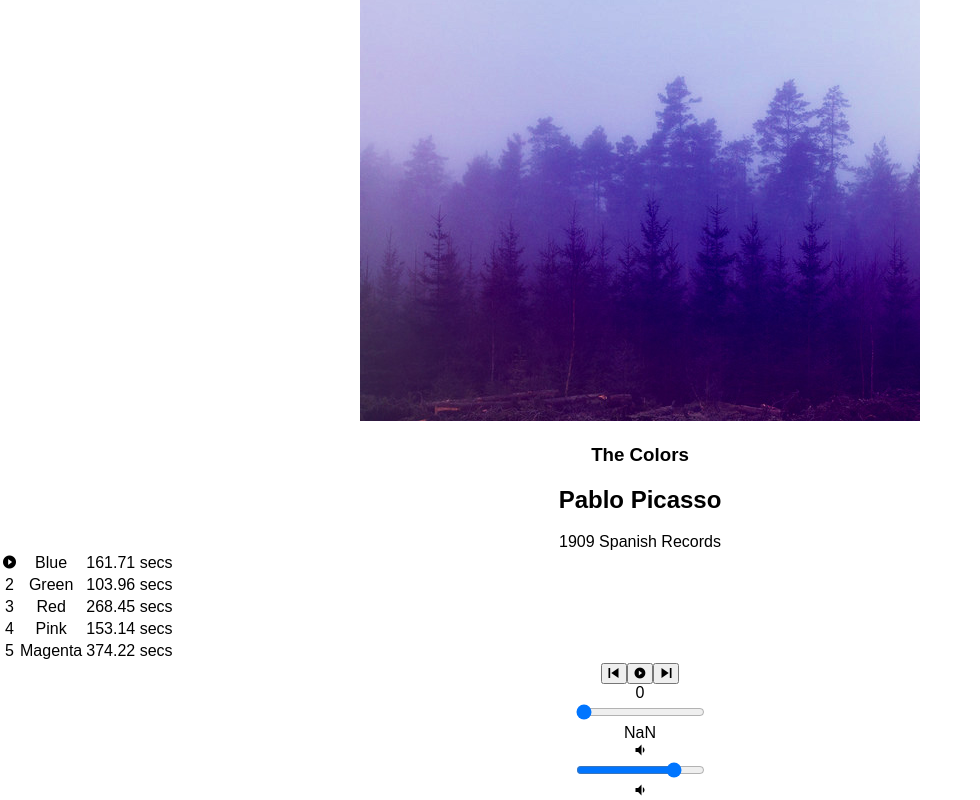
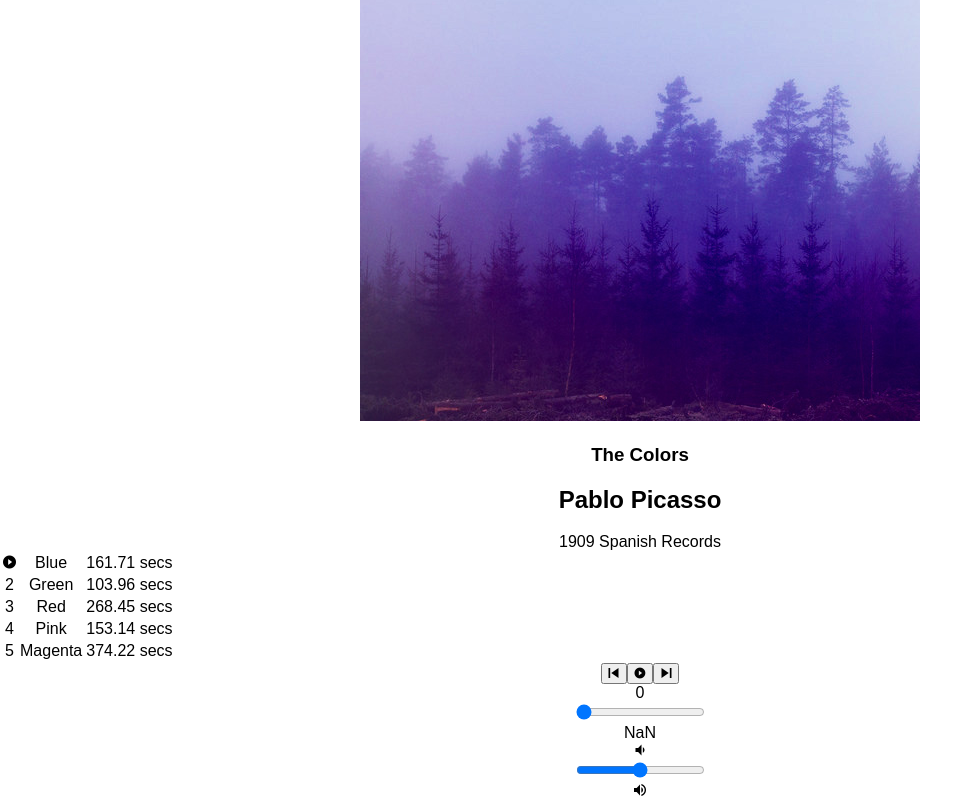
Before and after one commit to madhumurthy16/bloc-jams-react, a React (Create React App) app: page /album/the-colors in a window 1280 px wide. Shown: the part 237-1037 px from the top of the page, without its empty margins (0-980 px from the left). Built offline with nearby package versions, Linux system fonts and the light colour scheme.

Commit message:
Assignment 9 part one completed

```diff
--- a/src/components/Album.js
+++ b/src/components/Album.js
@@ -22,13 +22,15 @@ class Album extends Component {
 			isPlaying: false,
 			isHovered: false,
 			currentTime: 0,
-			duration: album.songs[0].duration
+			duration: album.songs[0].duration,
+			volume: 0
 		};
 
 		//Create an audio element
 		this.audioElement = document.createElement('audio');
 		//Assign the first song's src to the audio element
 		this.audioElement.src = album.songs[0].audioSrc;
+		this.audioElement.volume = 0.5;
 
 	}
 
@@ -46,6 +48,11 @@ class Album extends Component {
 	setSong(song) {
 		this.audioElement.src = song.audioSrc;
 		this.setState({ currentSong: song });
+	}
+
+	formatTime(time) {
+		var min = Math.floor(time/60);
+		return min;
 	}
 
 	// Click event handler => determines to call play(), pause() or setState()
@@ -98,6 +105,12 @@ class Album extends Component {
 		this.setState({currentTime: newTime});
 	}
 
+	handleVolumeChange(e) {
+		const newVolume = e.target.value;
+		this.audioElement.volume = newVolume;
+		this.setState({volume: newVolume});
+	}
+
 	componentDidMount() {
 		this.eventListeners = {
 			timeupdate: e => {
@@ -105,16 +118,21 @@ class Album extends Component {
 			},
 			durationchange: e => {
 				this.setState({ duration: this.audioElement.duration });
+			},
+			volumecontrol: e => {
+				this.setState({ volume: this.audioElement.volume });
 			}
 		};
 		this.audioElement.addEventListener('timeupdate', this.eventListeners.timeupdate);
 		this.audioElement.addEventListener('durationchange', this.eventListeners.durationchange);
+		this.audioElement.addEventListener('volumecontrol', this.eventListeners.volumecontrol);
 	}
 
 	componentWillUnMount() {
 		this.audioElement.src = null;
-		this.audioElement.RemoveEventListener('timeupdate', this.eventListeners.timeupdate);
-		this.audioElement.RemoveEventListeners('durationchange', this.eventListeners.durationchange);
+		this.audioElement.removeEventListener('timeupdate', this.eventListeners.timeupdate);
+		this.audioElement.removeEventListeners('durationchange', this.eventListeners.durationchange);
+		this.audioElement.removeEventListeners('volumecontrol', this.eventListeners.volumecontrol);
 	}
 
 	render() {
@@ -155,10 +173,12 @@ class Album extends Component {
 				isPlaying={this.state.isPlaying}
 				currentTime={this.audioElement.currentTime}
 				duration={this.audioElement.duration}
+				volume={this.audioElement.volume}
 				handleSongClick={() => this.handleSongClick(this.state.currentSong)}
 				handlePrevClick={() => this.handlePrevClick()}
 				handleNextClick={() => this.handleNextClick()}
-				handleTimeChange={(e) => this.handleTimeChange(e)} />
+				handleTimeChange={(e) => this.handleTimeChange(e)}
+				handleVolumeChange={(e) => this.handleVolumeChange(e)} />
 			</section>
 		);
 	}
--- a/src/components/PlayerBar.js
+++ b/src/components/PlayerBar.js
@@ -1,9 +1,7 @@
 import React, {Component} from 'react';
 
 class PlayerBar extends Component {
-	constructor(props) {
-		super(props);
-	}
+
 	render() {
 		return (
 			<section className="player-bar">
@@ -32,8 +30,15 @@ class PlayerBar extends Component {
 				</section>
 				<section id="volume-control">
 					<div className="icon ion-md-volume-low"></div>
-					<input type="range" className="seek-bar" value="80"/>
-					<div className="icon ion-md-volume-low"></div>
+					<input
+						type="range"
+						className="seek-bar"
+						value={this.props.volume}
+						min="0.0"
+						max="1.0"
+						step="0.01"
+						onChange={this.props.handleVolumeChange} />
+					<div className="icon ion-md-volume-high"></div>
 				</section>
 			</section>
 		);
```
